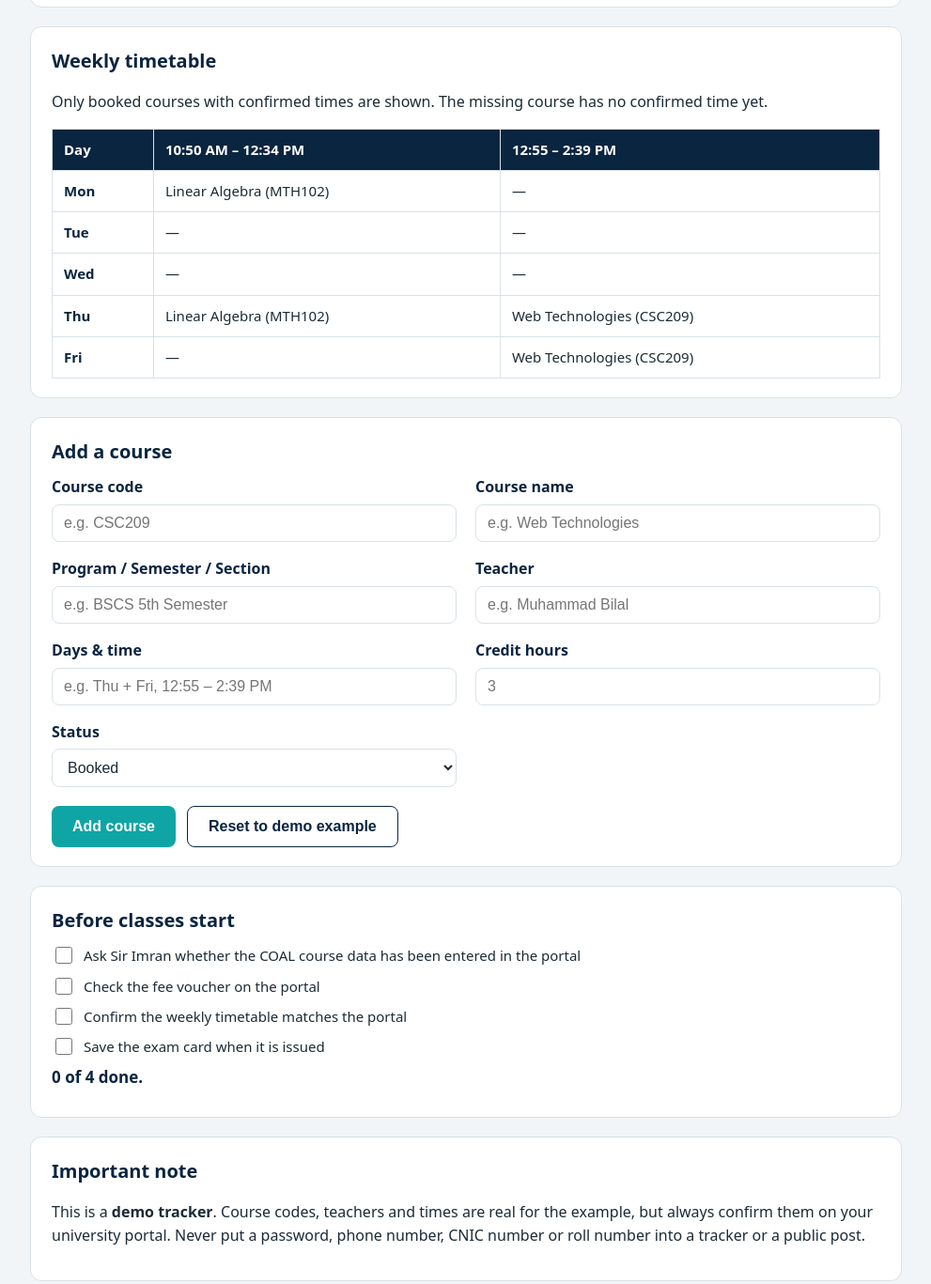
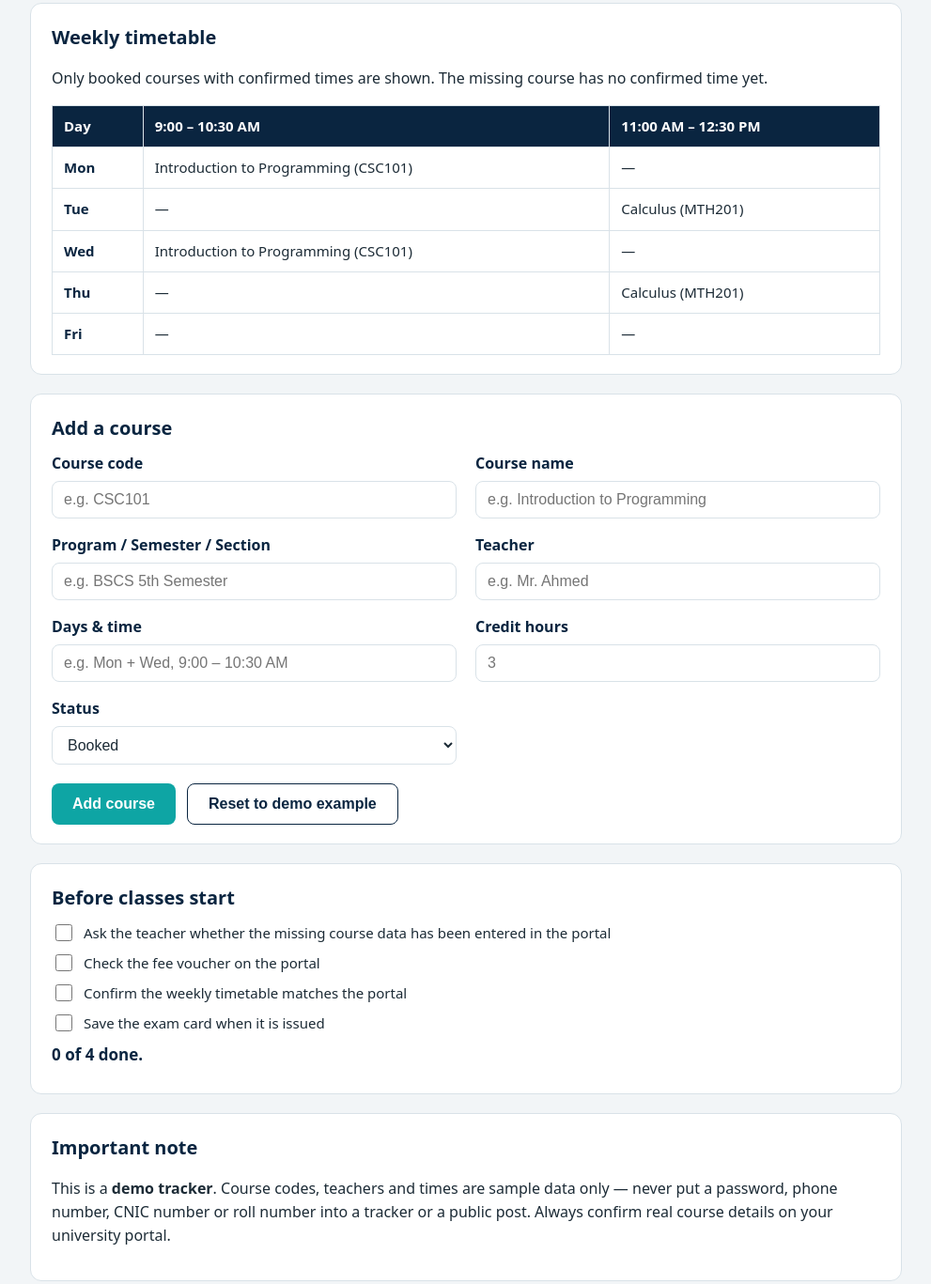
Before and after one commit to tasleembibitb/university-course-registration-tracker, a plain HTML site: page index.html in a window 1280 px wide. Shown: the part 1429-2796 px from the top of the page at 94% size, without its empty margins (144-1135 px from the left). Drawn offline with Linux system fonts and the light colour scheme.

Commit message:
Update index.html

```diff
--- a/index.html
+++ b/index.html
@@ -21,26 +21,24 @@
   <main class="container">
     <section class="intro card">
       <h2>Why this matters</h2>
-      <p>Registering Fall 2026 courses took longer than it should have — two
+      <p>Registering courses took longer than it should have — two
         courses booked in minutes, and the third one nowhere in the portal.
         This tracker keeps every course with its code, teacher, days and
         times, and credit hours, plus a weekly timetable and a countdown to
         the registration deadline. A course that is missing from the portal
         is flagged, so you know exactly who to ask. Your list is saved in
         your browser.</p>
-      <p class="demo-note">Demo example pre-filled below with <strong>real
-        Fall 2026 courses</strong> of an improver student (Fall 2022 batch):
-        Web Technologies and Linear Algebra are booked; Computer Organization
-        &amp; Assembly Language is still missing from the portal.</p>
+      <p class="demo-note">Demo example pre-filled below with <strong>sample
+        courses</strong>: Introduction to Programming and Calculus are booked;
+        English Composition is still missing from the portal.</p>
     </section>
 
     <section class="card">
       <h2>Registration status</h2>
       <p class="summary" id="summary"></p>
       <p class="summary" id="countdown"></p>
-      <p class="small-note">Registration deadline: about 2 Dec 2026 — the
-        portal showed "13 days left" on 19 Nov 2026. Confirm the exact date
-        on the portal.</p>
+      <p class="small-note">Registration deadline: 15 Dec 2026 (sample date
+        — set your own).</p>
     </section>
 
     <section class="card">
@@ -60,14 +58,14 @@
       <div class="table-wrap">
         <table id="timetable">
           <thead>
-            <tr><th>Day</th><th>10:50 AM – 12:34 PM</th><th>12:55 – 2:39 PM</th></tr>
+            <tr><th>Day</th><th>9:00 – 10:30 AM</th><th>11:00 AM – 12:30 PM</th></tr>
           </thead>
           <tbody>
-            <tr><td>Mon</td><td>Linear Algebra (MTH102)</td><td>—</td></tr>
-            <tr><td>Tue</td><td>—</td><td>—</td></tr>
-            <tr><td>Wed</td><td>—</td><td>—</td></tr>
-            <tr><td>Thu</td><td>Linear Algebra (MTH102)</td><td>Web Technologies (CSC209)</td></tr>
-            <tr><td>Fri</td><td>—</td><td>Web Technologies (CSC209)</td></tr>
+            <tr><td>Mon</td><td>Introduction to Programming (CSC101)</td><td>—</td></tr>
+            <tr><td>Tue</td><td>—</td><td>Calculus (MTH201)</td></tr>
+            <tr><td>Wed</td><td>Introduction to Programming (CSC101)</td><td>—</td></tr>
+            <tr><td>Thu</td><td>—</td><td>Calculus (MTH201)</td></tr>
+            <tr><td>Fri</td><td>—</td><td>—</td></tr>
           </tbody>
         </table>
       </div>
@@ -79,11 +77,11 @@
         <div class="form-grid">
           <div class="field">
             <label for="new-code">Course code</label>
-            <input type="text" id="new-code" placeholder="e.g. CSC209" required maxlength="20">
+            <input type="text" id="new-code" placeholder="e.g. CSC101" required maxlength="20">
           </div>
           <div class="field">
             <label for="new-name">Course name</label>
-            <input type="text" id="new-name" placeholder="e.g. Web Technologies" required maxlength="60">
+            <input type="text" id="new-name" placeholder="e.g. Introduction to Programming" required maxlength="60">
           </div>
           <div class="field">
             <label for="new-program">Program / Semester / Section</label>
@@ -91,11 +89,11 @@
           </div>
           <div class="field">
             <label for="new-teacher">Teacher</label>
-            <input type="text" id="new-teacher" placeholder="e.g. Muhammad Bilal" maxlength="60">
+            <input type="text" id="new-teacher" placeholder="e.g. Mr. Ahmed" maxlength="60">
           </div>
           <div class="field">
             <label for="new-days">Days &amp; time</label>
-            <input type="text" id="new-days" placeholder="e.g. Thu + Fri, 12:55 – 2:39 PM" maxlength="60">
+            <input type="text" id="new-days" placeholder="e.g. Mon + Wed, 9:00 – 10:30 AM" maxlength="60">
           </div>
           <div class="field">
             <label for="new-credits">Credit hours</label>
@@ -119,7 +117,7 @@
     <section class="card">
       <h2>Before classes start</h2>
       <div class="flags" id="checklist">
-        <label><input type="checkbox" data-task> Ask Sir Imran whether the COAL course data has been entered in the portal</label>
+        <label><input type="checkbox" data-task> Ask the teacher whether the missing course data has been entered in the portal</label>
         <label><input type="checkbox" data-task> Check the fee voucher on the portal</label>
         <label><input type="checkbox" data-task> Confirm the weekly timetable matches the portal</label>
         <label><input type="checkbox" data-task> Save the exam card when it is issued</label>
@@ -130,9 +128,9 @@
     <section class="card disclaimer">
       <h2>Important note</h2>
       <p>This is a <strong>demo tracker</strong>. Course codes, teachers and
-        times are real for the example, but always confirm them on your
-        university portal. Never put a password, phone number, CNIC number
-        or roll number into a tracker or a public post.</p>
+        times are sample data only — never put a password, phone number,
+        CNIC number or roll number into a tracker or a public post. Always
+        confirm real course details on your university portal.</p>
     </section>
   </main>
 
```
